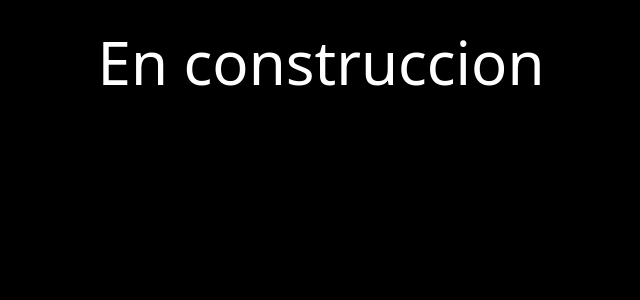
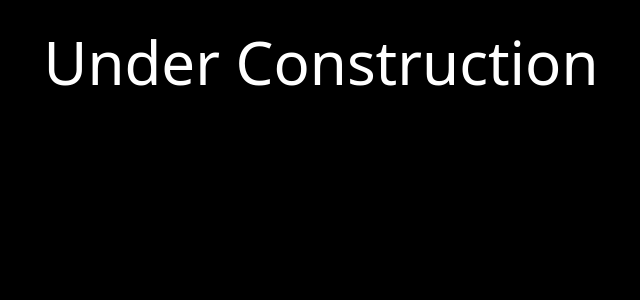
Before and after one commit to GuarU345/rock-paper-scissors, a React (Vite) app: page /vs in a window 1280 px wide. Shown: the top 300 px of the page, without its empty margins (319-959 px from the left). Built offline with nearby package versions, Linux system fonts and the light colour scheme.

Commit message:
change the text

```diff
--- a/src/pages/VsPlayer.tsx
+++ b/src/pages/VsPlayer.tsx
@@ -71,7 +71,7 @@ const VsPlayer = () => {
   return (
     <>
       {finalized === false ? (
-        <h1 className="text-white text-6xl text-center">En construccion</h1>
+        <h1 className="text-white text-6xl text-center">Under Construction</h1>
       ) : null}
       {/* {loading ? //     viewBox="0 0 100 101" //     className="w-8 h-8 mr-2 text-gray-200 animate-spin dark:text-gray-600 fill-blue-600" //     aria-hidden="true" //   <svg // <div className="grid h-screen place-content-center">
       //     fill="none"
```
